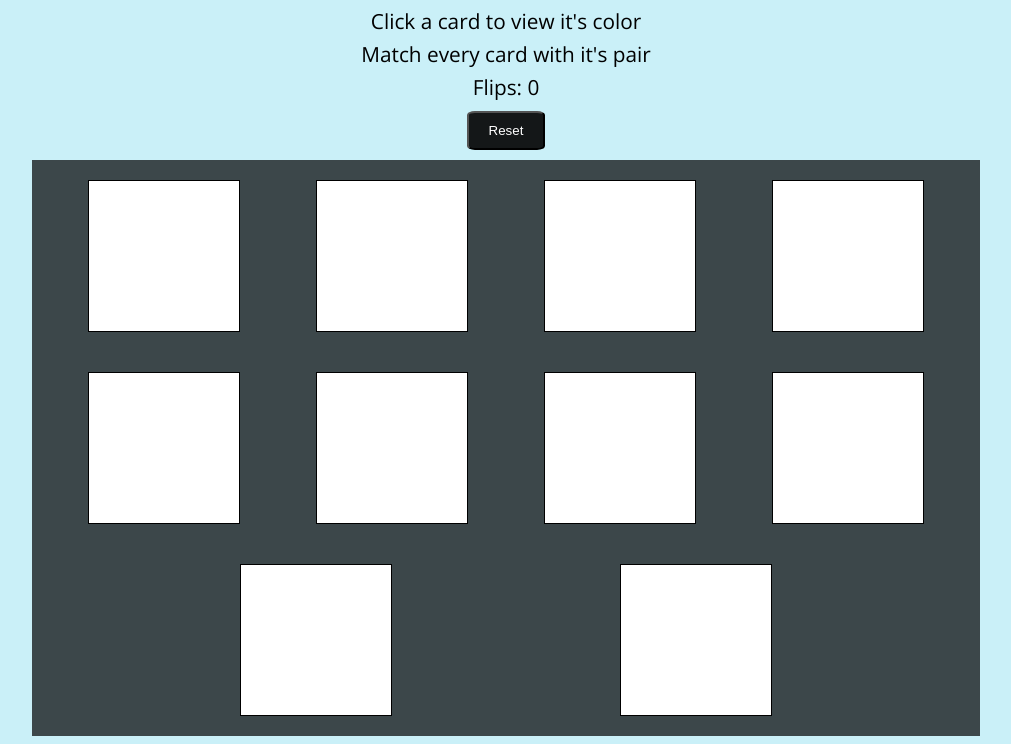
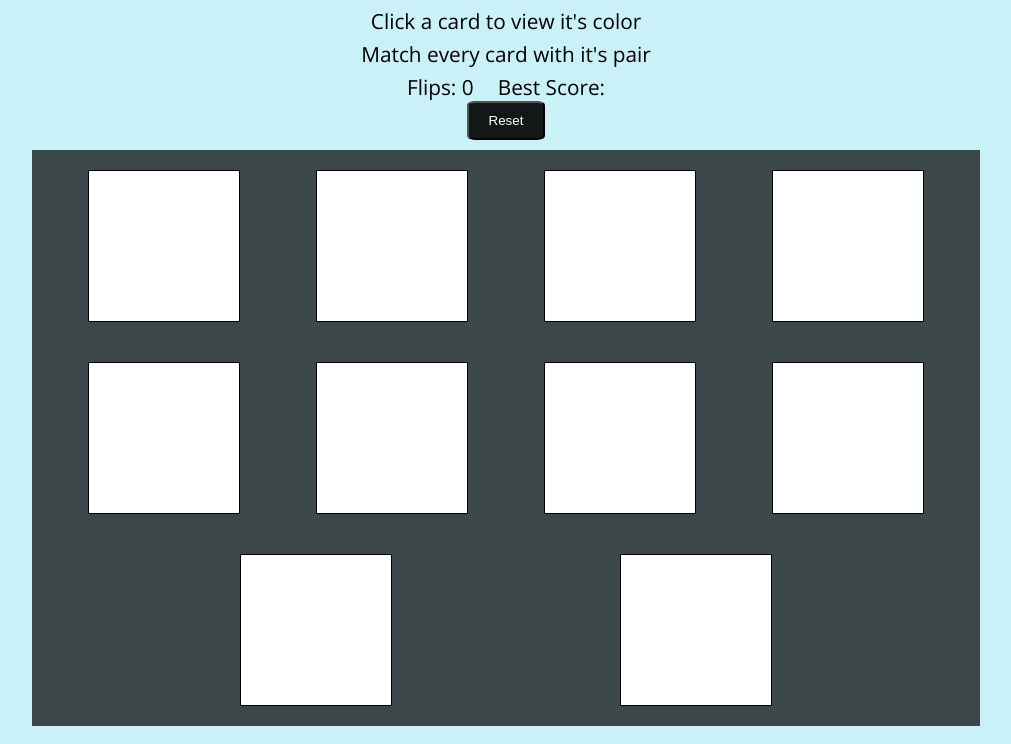
Before and after one commit to ndeakers/memory_card_game, a plain HTML site: page index.html in a window 1280 px wide. Shown: the part 100-844 px from the top of the page, without its empty margins (134-1145 px from the left). Drawn offline with nearby package versions, Linux system fonts and the light colour scheme.

Commit message:
added best score to reset button

```diff
--- a/index.html
+++ b/index.html
@@ -16,7 +16,10 @@
   <p>Click a card to view it's color</p>
 
   <p>Match every card with it's pair</p>
-  <p id="flip">Flips: 0</p>
+  <div id="score_container">
+    <div id="flip" class="score">Flips: 0</div>
+    <div class="score">Best Score: <span id="best_count" hidden>100</span></div>
+  </div>
   <button class="reset">Reset</button>
 
   <div id="game" class="game"></div>
--- a/memory-game.css
+++ b/memory-game.css
@@ -16,6 +16,21 @@ p {
   margin-bottom: 5px;
 }
 
+.score {
+  display: inline-block;
+  margin-left: 10px;
+  margin-right: 10px;
+  font-size: 1.3rem;
+  text-align: center;
+
+}
+#score_container {
+  margin: 0 auto;
+  text-align: center;
+  width: 500px;
+
+}
+
 button {
   margin: auto;
   margin-bottom: 10px;
@@ -26,11 +41,11 @@ button {
   color: white;
 }
 
-#flip {
+/* #flip {
   margin: auto;
   text-align: center;
   margin-bottom: 10px;
-}
+} */
 
 #game div {
   border: 1px solid black;
--- a/memory-game.js
+++ b/memory-game.js
@@ -71,6 +71,11 @@ function resetButton(array) {
   let button = document.querySelector('button');
   button.addEventListener('click', function () {
     let shuffled = shuffle(COLORS);
+    let best = document.getElementById('best_count');
+    if (Number(best_count.innerText) > count && matched.length === 10) {
+      best.innerText = count.toString();
+      best.removeAttribute('hidden');
+    }
     count = 0;
     matched = [];
     document.querySelector('#flip').innerHTML = 'Flips: 0'
@@ -84,7 +89,7 @@ function resetButton(array) {
 function flipCounter() {
   let counter = document.querySelector('#flip');
   count++;
-  counter.innerHTML = "Flips: " + count;
+  counter.innerText = "Flips: " + count;
 }
 
 let count = 0;
```
